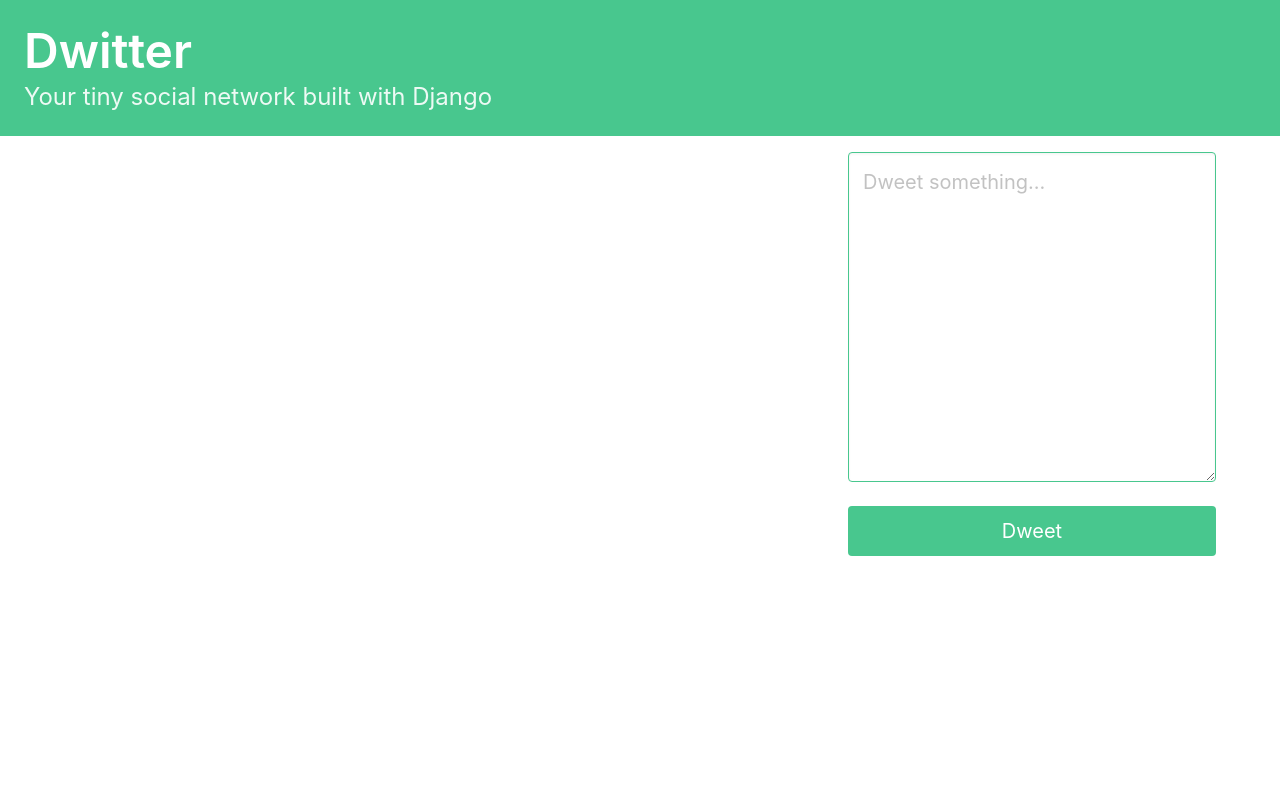
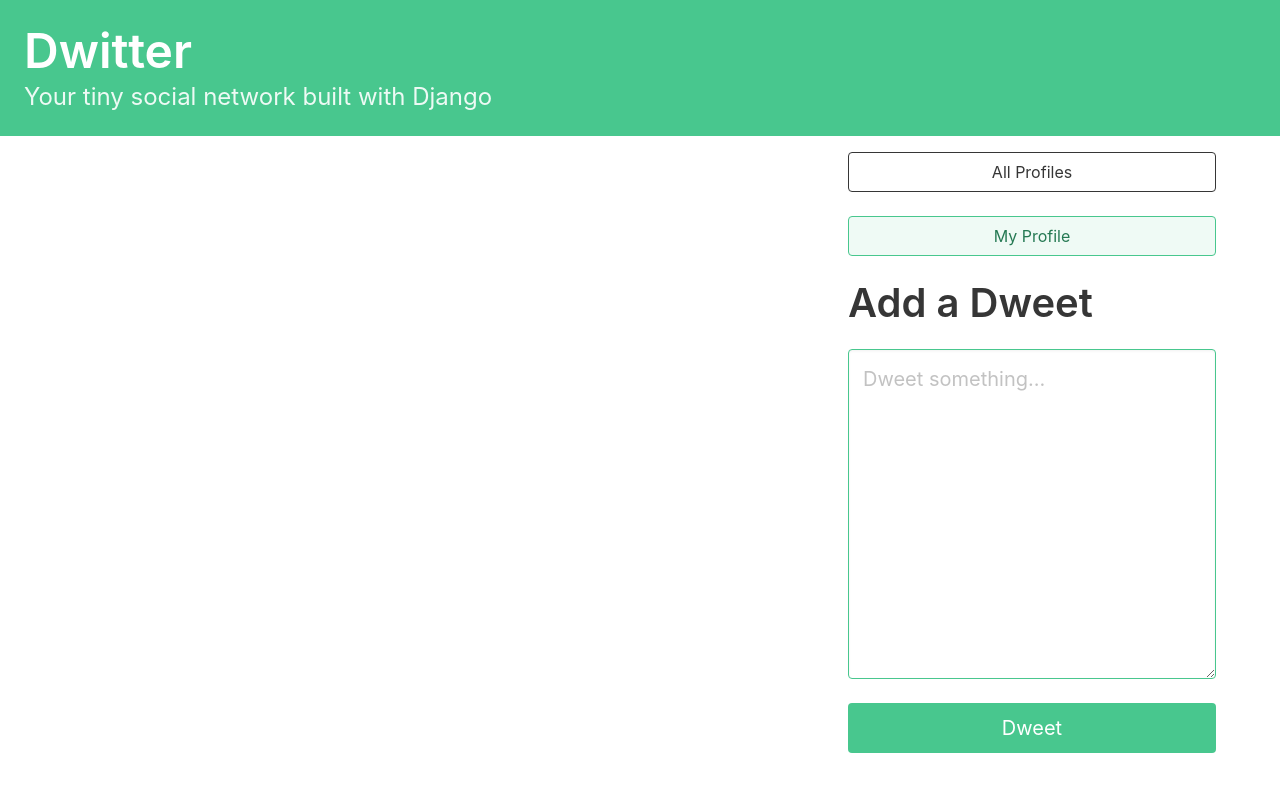
Before and after one commit to alexakarpov/dwitter, a Django app: page / in a window 1280 px wide. Run offline with Django 3.2, Linux system fonts and the light colour scheme; the visitor is signed in with stand-in values (Sample User, id 1); data comes from the database, SQL or seed files in the repository; data that the repository does not hold is empty.

Commit message:
finishing part 4

```diff
--- a/dwitter/templates/dwitter/dashboard.html
+++ b/dwitter/templates/dwitter/dashboard.html
@@ -15,12 +15,33 @@
 </div>
 
 <div class="column is-one-third">
-  <form method="post">
-    {% csrf_token %}
-    {{ form.as_p }}
-    <button class="button is-success is-fullwidth is-medium mt-5"
-                type="submit">Dweet
+  <div class="block">
+    <a href="{% url 'dwitter:profiles' %} ">
+        <button class="button is-dark is-outlined is-fullwidth">
+            All Profiles
         </button>
-  </form>
+    </a>
+</div>
+<div class="block">
+    <a href="{% url 'dwitter:profile' request.user.profile.id %} ">
+        <button class="button is-success is-light is-outlined is-fullwidth">
+            My Profile
+        </button>
+    </a>
+</div>
+
+
+<div class="block">
+  <div class="block">
+      <h2 class="title is-2">Add a Dweet</p>
+  </div>
+  <div class="block">
+    <form method="post">
+      {% csrf_token %}
+      {{ form.as_p }}
+      <button class="button is-success is-fullwidth is-medium mt-5"
+                  type="submit">Dweet</button>
+    </form>
+  </div>
 </div>
 {% endblock content %}
--- a/dwitter/templates/dwitter/profile.html
+++ b/dwitter/templates/dwitter/profile.html
@@ -38,7 +38,6 @@
 </div>
 
 <div class="column is-one-third">
-
     <div class="block">
        <a href="{% url 'dwitter:profiles' %}">
             <button class="button is-dark is-outlined is-fullwidth">
```
